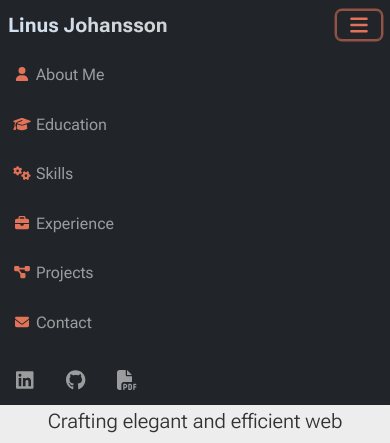
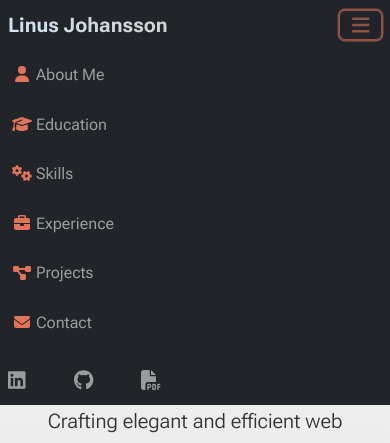
Before and after one commit to j0hanz/j0hanz-portfolio, a React (Create React App) app: page / in a window 390 px wide. Both pictures are taken after a click on the button 359 px from the left and 25 px from the top of the page. Shown: the top 443 px of the page. Built offline with nearby package versions, Linux system fonts and the light colour scheme.

Commit message:
Update NavBar component toggle icon class name for better styling

```diff
--- a/src/components/NavBar.js
+++ b/src/components/NavBar.js
@@ -46,7 +46,7 @@ const NavBar = () => {
           onClick={() => setExpanded(!expanded)}
           className={styles.customToggle}
         >
-          <FontAwesomeIcon icon={faBars} className={styles.navIcon} />
+          <FontAwesomeIcon icon={faBars} className={styles.navToggle} />
         </Navbar.Toggle>
         <Navbar.Collapse id="navbar-nav">
           <Nav className="ms-auto my-1 my-lg-0">
@@ -102,7 +102,7 @@ const NavBar = () => {
                 <Nav.Link
                   href={href}
                   target={download ? '_self' : '_blank'}
-                  className="mx-2 mx-lg-0 me-4 me-lg-0 mt-2 mt-lg-0"
+                  className="mx-0 mx-lg-0 me-5 me-lg-0 mt-2 mt-lg-0"
                   download={download}
                 >
                   <FontAwesomeIcon icon={icon} size="lg" />
--- a/src/components/styles/NavBar.module.css
+++ b/src/components/styles/NavBar.module.css
@@ -56,3 +56,10 @@
   -webkit-background-clip: text;
   -webkit-text-fill-color: transparent;
 }
+
+@media (max-width: 768px) {
+  .navIcon {
+    font-size: medium;
+    transform: translateY(1px);
+  }
+}
```
